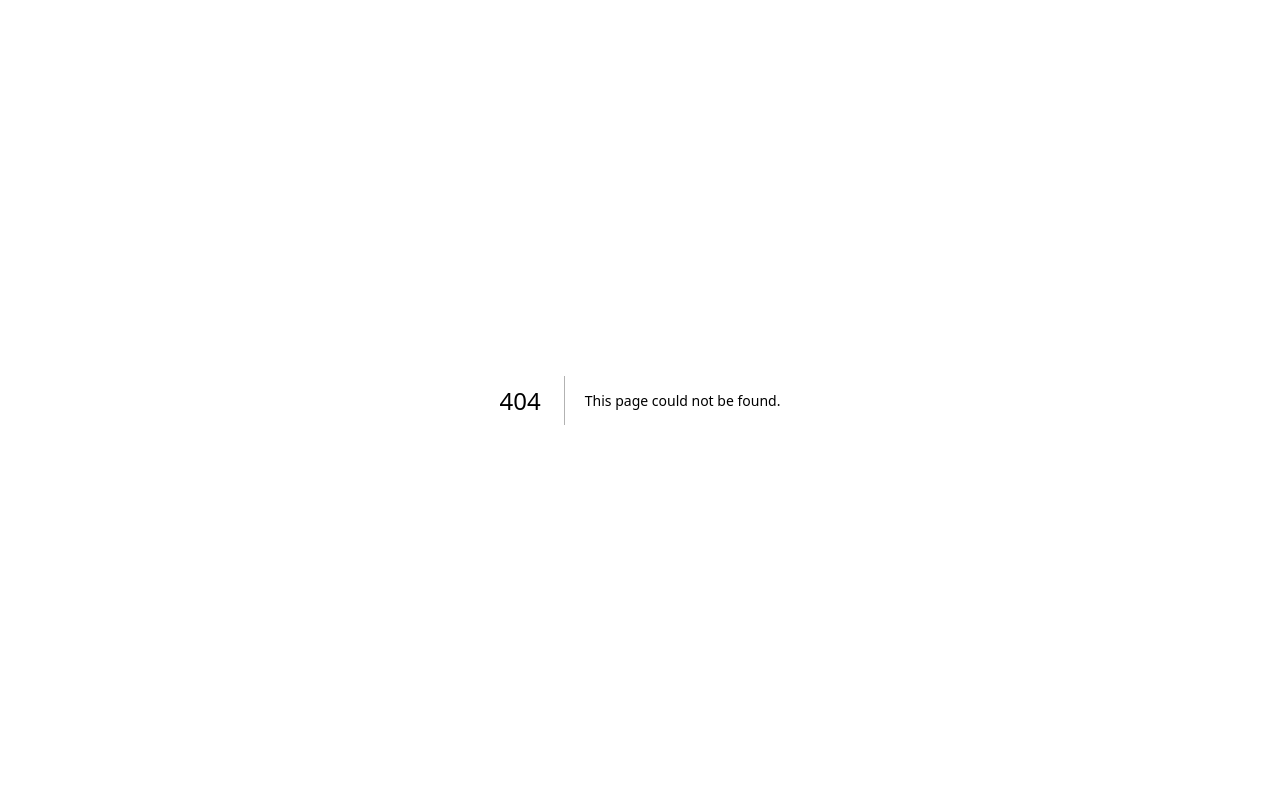
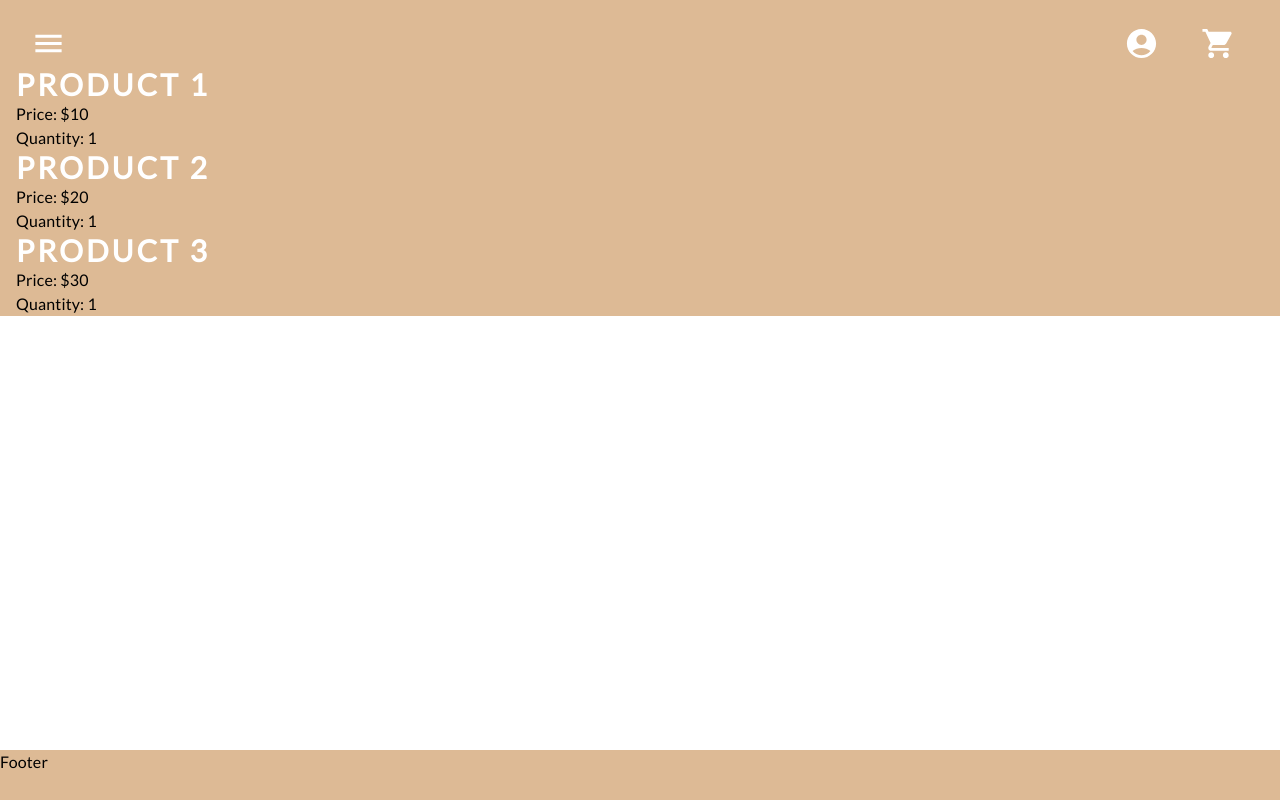
Before and after one commit to korneliafrankiewicz/next-store, a Next.js app: page /cart in a window 1280 px wide. Before the commit this address had no page. Built offline with nearby package versions, Linux system fonts and the light colour scheme.

Commit message:
Simple 'add to cart' functionality added, Cart component and page implemented

```diff
--- a/lib/services/registerService.ts
+++ b/lib/services/registerService.ts
@@ -39,7 +39,7 @@ const registerUser = async (url: string,
 export const useRegisterUser = () => {
   const { data, error, trigger, isMutating } = useSWRMutation(
     `${process.env.NEXT_PUBLIC_STRAPI_API_URL}/auth/local/register`,
-    registerUser
+    (url, { arg } : { arg: RegisterData }) => registerUser(url, arg)
   );
 
   return {
--- /dev/null
+++ b/src/app/cart/page.tsx
@@ -0,0 +1,27 @@
+'use client';
+import { Box, ThemeProvider } from '@mui/material';
+import theme from '../../../lib/theme/theme';
+import type { NextPage } from 'next';
+import BaseLayout from '../components/BaseLayout/BaseLayout';
+import Cart from '../components/Cart/Cart';
+
+const styles = {
+  main: (theme: any) => ({
+    backgroundColor: `${theme.palette.LIGHT_CREME}`,
+    height: '100%',
+  }),
+};
+
+const Store: NextPage = () => {
+  return (
+    <ThemeProvider theme={theme}>
+      <Box sx={styles.main}>
+        <BaseLayout>
+          <Cart />
+        </BaseLayout>
+      </Box>
+    </ThemeProvider>
+  );
+};
+
+export default Store;
--- /dev/null
+++ b/src/app/components/Cart/Cart.tsx
@@ -0,0 +1,26 @@
+import React from 'react';
+import { Box, Typography } from '@mui/material/';
+import CartItem from './CartItem/CartItem';
+
+const Cart: React.FC = () => {
+  const productsMock: {
+    id: number;
+    title: string;
+    price: number;
+    quantity: number;
+  }[] = [
+    { id: 1, title: 'Product 1', price: 10, quantity: 1 },
+    { id: 2, title: 'Product 2', price: 20, quantity: 1 },
+    { id: 3, title: 'Product 3', price: 30, quantity: 1 },
+  ];
+
+  return (
+    <Box>
+      {productsMock.map((product, index) => (
+        <CartItem key={index} product={product} />
+      ))}
+    </Box>
+  );
+};
+
+export default Cart;
--- /dev/null
+++ b/src/app/components/Cart/CartItem/CartItem.tsx
@@ -0,0 +1,23 @@
+import React from 'react';
+import { Box, Typography } from '@mui/material';
+
+interface CartItemProps {
+  product: {
+    id: number;
+    title: string;
+    price: number;
+    quantity: number;
+  };
+}
+
+const CartItem: React.FC<CartItemProps> = ({ product }) => {
+  return (
+    <Box>
+      <Typography variant='h3'>{product.title}</Typography>
+      <Typography variant='body1'>Price: ${product.price}</Typography>
+      <Typography variant='body1'>Quantity: {product.quantity}</Typography>
+    </Box>
+  );
+};
+
+export default CartItem;
--- a/src/app/components/header/Header.tsx
+++ b/src/app/components/header/Header.tsx
@@ -3,6 +3,8 @@ import Menu from '../Menu/Menu';
 import Login from '../Login/Login';
 import Box from '@mui/material/Box';
 import ShoppingCartIcon from '@mui/icons-material/ShoppingCart';
+import Link from 'next/link';
+import { Button } from '@mui/material';
 
 const styles = {
   header: (theme: any) => ({
@@ -27,7 +29,11 @@ const Header: React.FC = () => {
       <Menu />
       <Box sx={styles.icons}>
         <Login />
-        <ShoppingCartIcon sx={styles.icon} fontSize='large' />
+        <Link href='/cart'>
+          <Button>
+            <ShoppingCartIcon sx={styles.icon} fontSize='large' />
+          </Button>
+        </Link>
       </Box>
     </Box>
   );
--- a/src/app/components/menu/Menu.tsx
+++ b/src/app/components/menu/Menu.tsx
@@ -14,10 +14,25 @@ import MonetizationOnIcon from '@mui/icons-material/MonetizationOn';
 import WidgetsIcon from '@mui/icons-material/Widgets';
 import MailIcon from '@mui/icons-material/Mail';
 import MenuIcon from '@mui/icons-material/Menu';
+import Link from 'next/link';
+import { css } from '@emotion/css';
 
-const menuIconStyles = (theme: any) => ({
-  color: `${theme.palette.WHITE}`,
-});
+const styles = {
+  menuIconStyles: (theme: any) => ({
+    color: `${theme.palette.WHITE}`,
+  }),
+  icon: (theme: any) => ({
+    color: `${theme.palette.DARK_BROWN}`,
+  }),
+  text: (theme: any) => ({
+    color: `${theme.palette.DARK_BROWN}`,
+    textDecoration: 'none',
+  }),
+};
+
+const linkStyles = css`
+  text-decoration: none;
+`;
 
 const Menu = () => {
   const [open, setOpen] = useState(false);
@@ -30,18 +45,22 @@ const Menu = () => {
     {
       name: 'Shop',
       icon: <ShoppingCartIcon />,
+      link: '/store',
     },
     {
       name: 'Our projects',
       icon: <WidgetsIcon />,
+      link: '/our-projects',
     },
     {
       name: 'Individual pricing',
       icon: <MonetizationOnIcon />,
+      link: '/pricing',
     },
     {
       name: 'Contact',
       icon: <MailIcon />,
+      link: '/contact',
     },
   ];
 
@@ -49,12 +68,14 @@ const Menu = () => {
     <Box sx={{ width: 250 }} role='presentation' onClick={toggleDrawer(false)}>
       <List>
         {menuList?.map((tab, index) => (
-          <ListItem key={index} disablePadding>
-            <ListItemButton>
-              <ListItemIcon>{tab.icon}</ListItemIcon>
-              <ListItemText primary={tab.name} />
-            </ListItemButton>
-          </ListItem>
+          <Link href={tab.link} className={linkStyles} key={index}>
+            <ListItem disablePadding>
+              <ListItemButton>
+                <ListItemIcon sx={styles.icon}>{tab.icon}</ListItemIcon>
+                <ListItemText sx={styles.text} primary={tab.name} />
+              </ListItemButton>
+            </ListItem>
+          </Link>
         ))}
       </List>
     </Box>
@@ -63,7 +84,7 @@ const Menu = () => {
   return (
     <div>
       <Button onClick={toggleDrawer(true)}>
-        <MenuIcon fontSize='large' sx={menuIconStyles} />
+        <MenuIcon fontSize='large' sx={styles.menuIconStyles} />
       </Button>
       <Drawer open={open} onClose={toggleDrawer(false)}>
         {DrawerList}
```
Also changed, not shown: src/app/components/ProductList/ProductList.tsx (+10 -3 lines).
